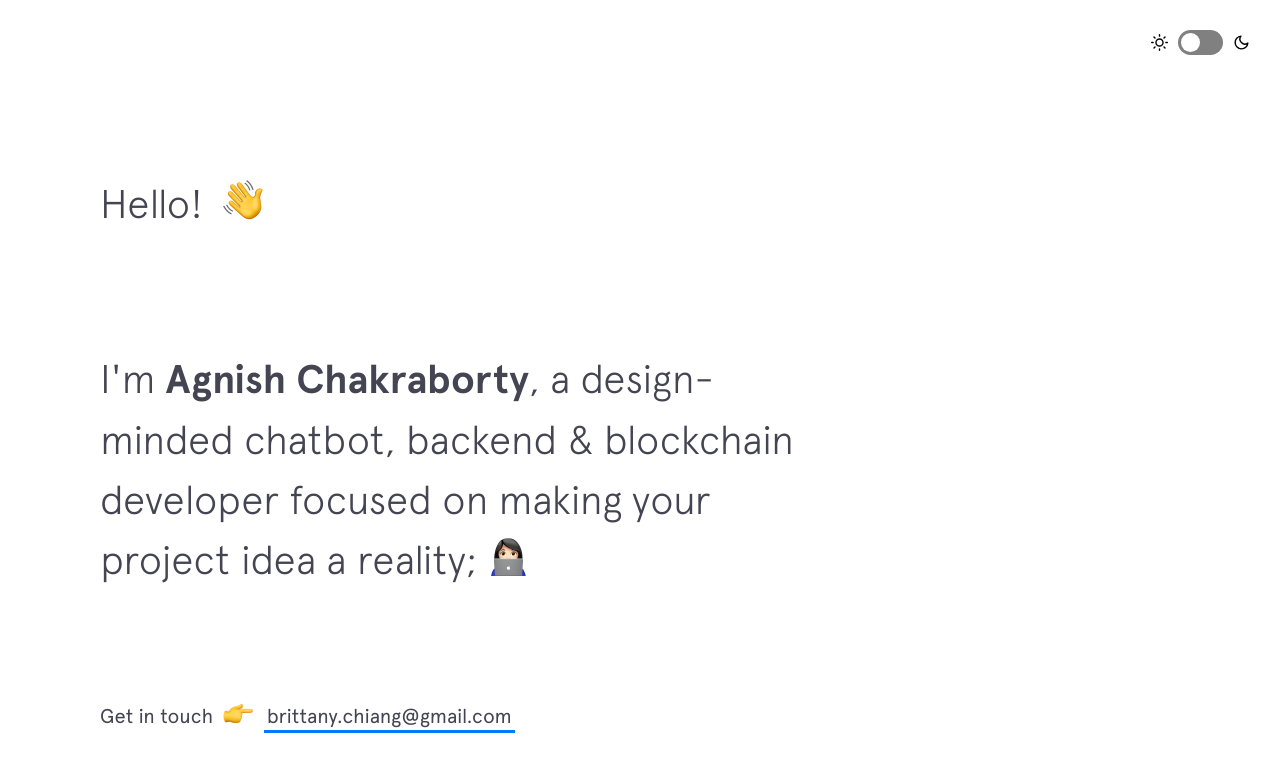
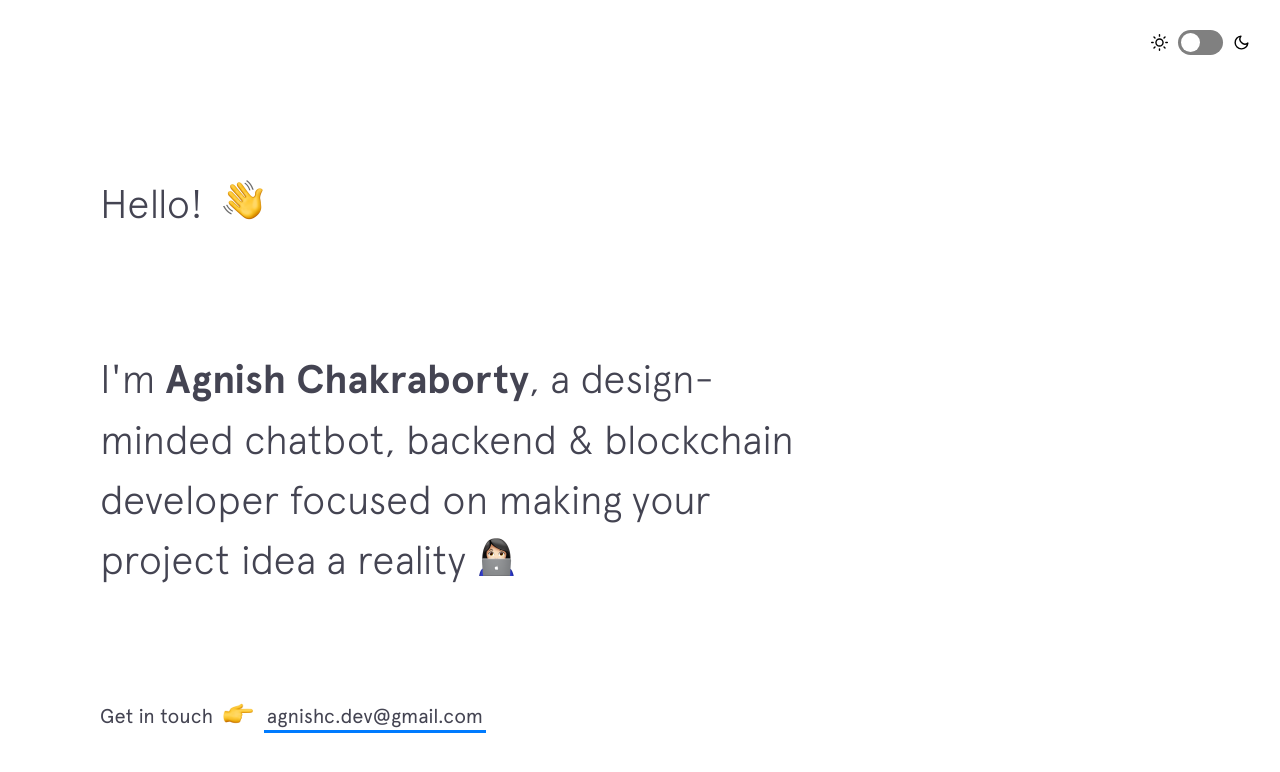
Before and after one commit to agnishcc/agnishcc.github.io, a Jekyll site: the page built from index.html, in a window 1280 px wide and 900 px high. Shown: the top 772 px of the window. Built offline with Jekyll 4.4.1, drawn with Linux system fonts in a browser that asks for light colours; nearby versions of some CDN libraries.

Commit message:
email change 2

```diff
--- a/_includes/intro.html
+++ b/_includes/intro.html
@@ -4,7 +4,7 @@
   </h1>
 
   <h2 class="intro__tagline">I'm
-    <span class="name">Agnish Chakraborty</span>, a design-minded chatbot, backend &amp; blockchain developer focused on making your project idea a reality;
+    <span class="name">Agnish Chakraborty</span>, a design-minded chatbot, backend &amp; blockchain developer focused on making your project idea a reality
     <span class="emoji technologist"></span>
   </h2>
 
@@ -12,7 +12,7 @@
     <span>Get in touch </span>
     <span class="emoji pointer"></span>
     <span>
-      <a href="mailto:agnishc.dev@gmail.com" target="_blank" class="highlight-link">brittany.chiang@gmail.com</a>
+      <a href="mailto:agnishc.dev@gmail.com" target="_blank" class="highlight-link">agnishc.dev@gmail.com</a>
     </span>
   </h3>
 </header>
```
